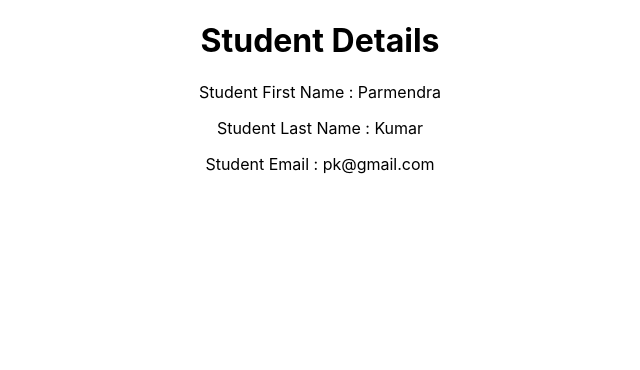
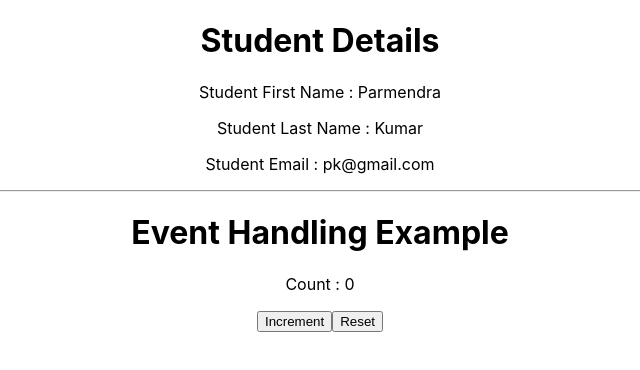
Before and after one commit to parmendra05/react-basics, a React (Create React App) app: page / in a window 1280 px wide. Shown: the top 370 px of the page, without its empty margins (320-960 px from the left). Built offline with nearby package versions, Linux system fonts and the light colour scheme.

Commit message:
Event Handling

```diff
--- a/src/App.js
+++ b/src/App.js
@@ -12,6 +12,7 @@
 import HelloJSXWorld2 from './components/HelloJSXWorld2';
 import HelloJSXWorld3 from './components/HelloJSXWorld3';
 import Student from './components/Student';
+import EventHandling from './components/EventHandling';
 function App() {
   return (
     <div className="App"> {/*
@@ -39,6 +40,8 @@
 lastName="Kumar"
 email="pk@gmail.com"
 />
+<hr/>
+<EventHandling/>
     </div>
   );
 }
--- /dev/null
+++ b/src/components/EventHandling.js
@@ -0,0 +1,25 @@
+import { useState } from "react";
+
+const EventHandling =() =>{
+
+    const [count, setCount]=useState(0);
+
+    function handleClick(){
+        setCount(count+1);
+    }
+
+    function handleReset(){
+        setCount(0);
+    }
+
+    return (
+        <div>
+            <h1>Event Handling Example</h1>
+            <p>Count : {count}</p>
+            <button onClick={handleClick}> Increment </button>
+            <button onClick={handleReset}> Reset </button>
+        </div>
+    )
+}
+
+export default EventHandling
```
